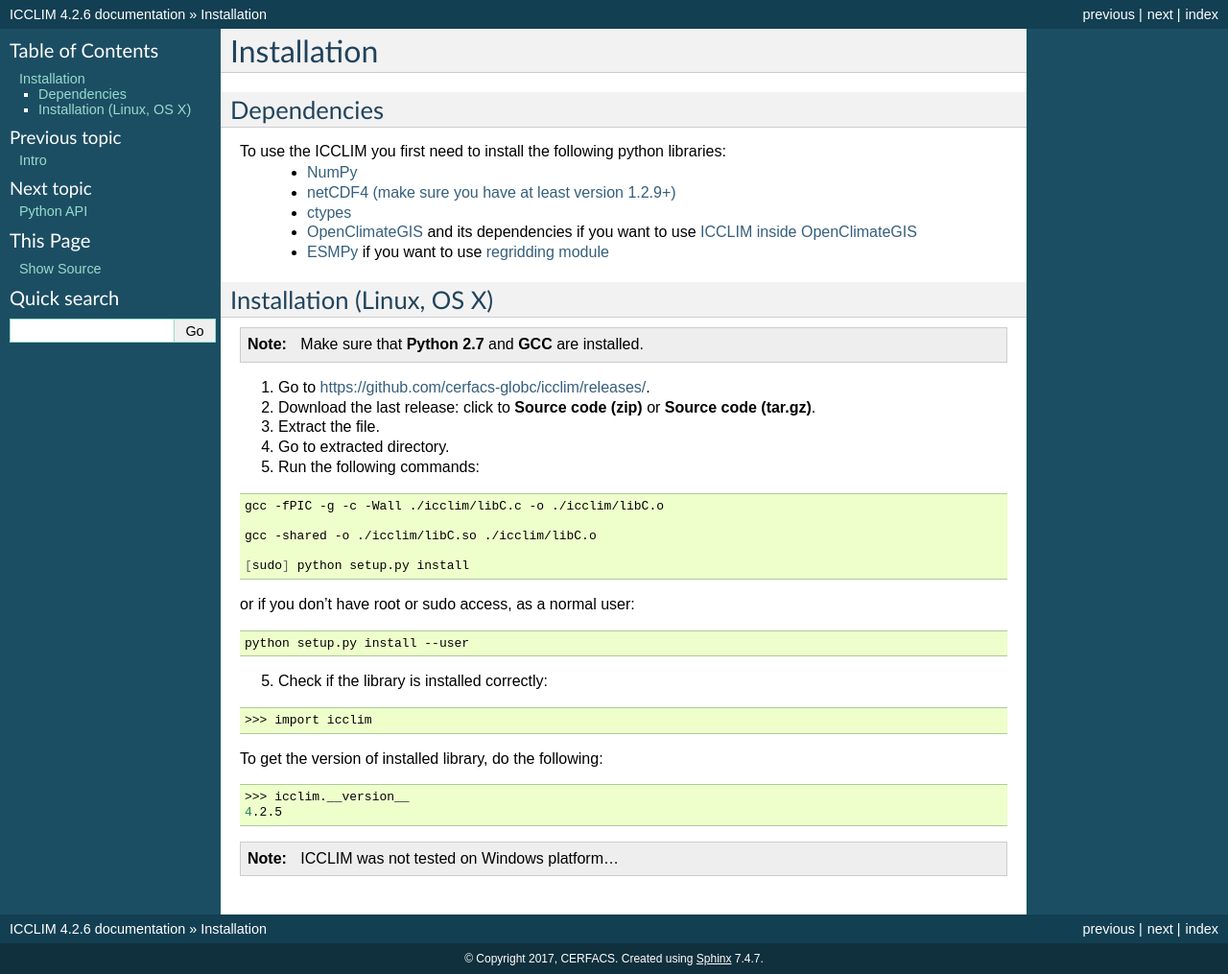
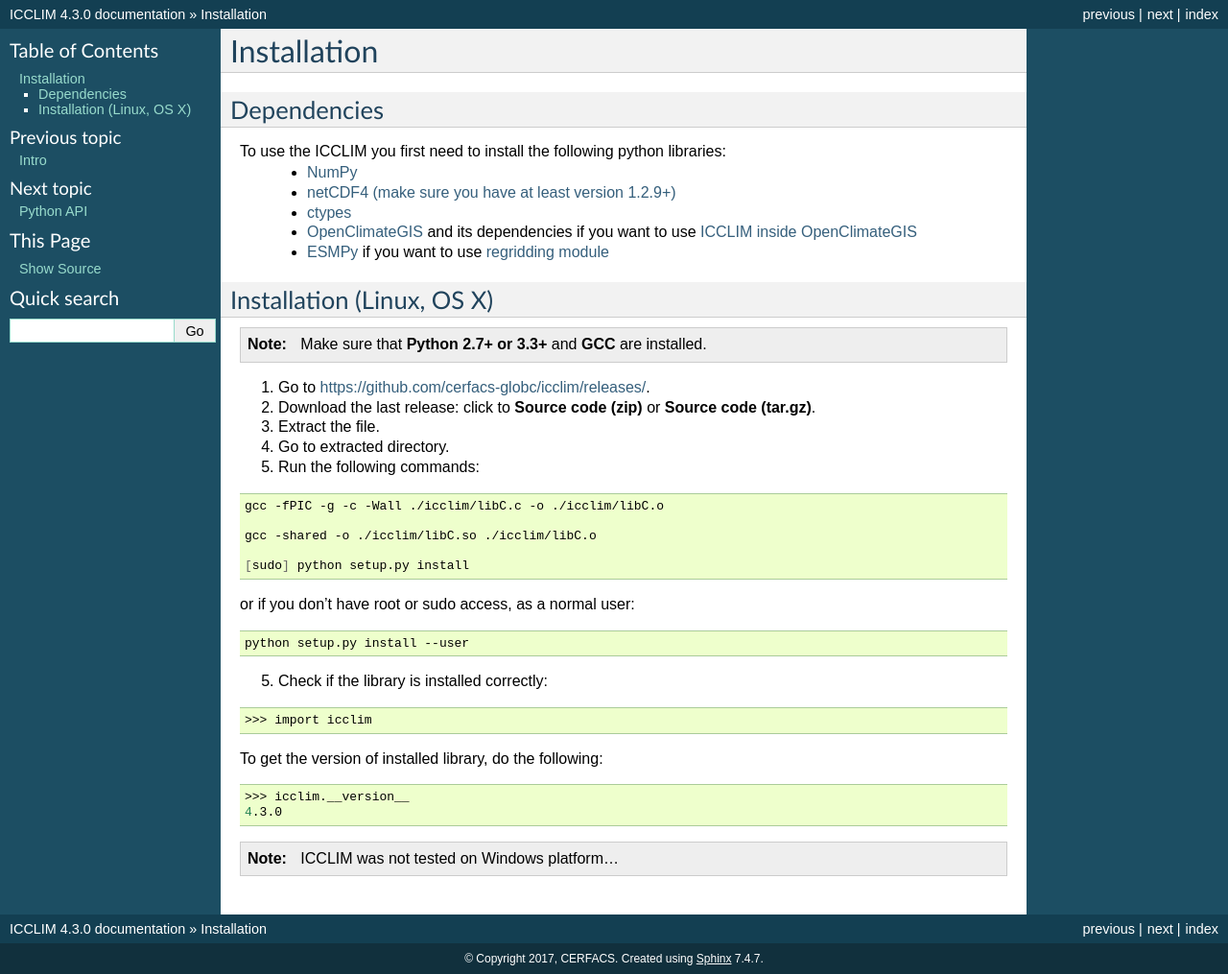
Before and after one commit to cerfacs-globc/icclim, a Sphinx documentation site: the page built from icclim/icclim_doc/source/installation.rst, in a window 1280 px wide. Shown: the whole page at 96% size. Built offline with Sphinx 7.4.7, drawn with Linux system fonts in a browser that asks for light colours.

Commit message:
Updated version numbers to 4.3.0

```diff
--- a/icclim/icclim_doc/source/conf.py
+++ b/icclim/icclim_doc/source/conf.py
@@ -59,7 +59,7 @@
 # built documents.
 #
 # The short X.Y version.
-version = '4.2.6'
+version = '4.3.0'
 # The full version, including alpha/beta/rc tags.
 release = version
 
--- a/icclim/icclim_doc/source/installation.rst
+++ b/icclim/icclim_doc/source/installation.rst
@@ -13,7 +13,7 @@
 
 Installation (Linux, OS X)
 --------------------------
-.. note:: Make sure that **Python 2.7** and **GCC** are installed.
+.. note:: Make sure that **Python 2.7+ or 3.3+** and **GCC** are installed.
 
 1. Go to `<https://github.com/cerfacs-globc/icclim/releases/>`_.
 2. Download the last release: click to **Source code (zip)** or **Source code (tar.gz)**.
@@ -46,7 +46,7 @@
 .. code-block:: sh
 
     >>> icclim.__version__
-    4.2.5
+    4.3.0
 
 
 .. note:: ICCLIM was not tested on Windows platform...
--- a/setup.py
+++ b/setup.py
@@ -87,7 +87,7 @@
     #    "License :: OSI Approved",
     #    "Natural Language :: French",
     #    "Operating System :: OS Independent",
-    #    "Programming Language :: Python :: 2.7",
+    #    "Programming Language :: Python :: 3",
     #    "Topic :: Communications",
     #],
 
```
